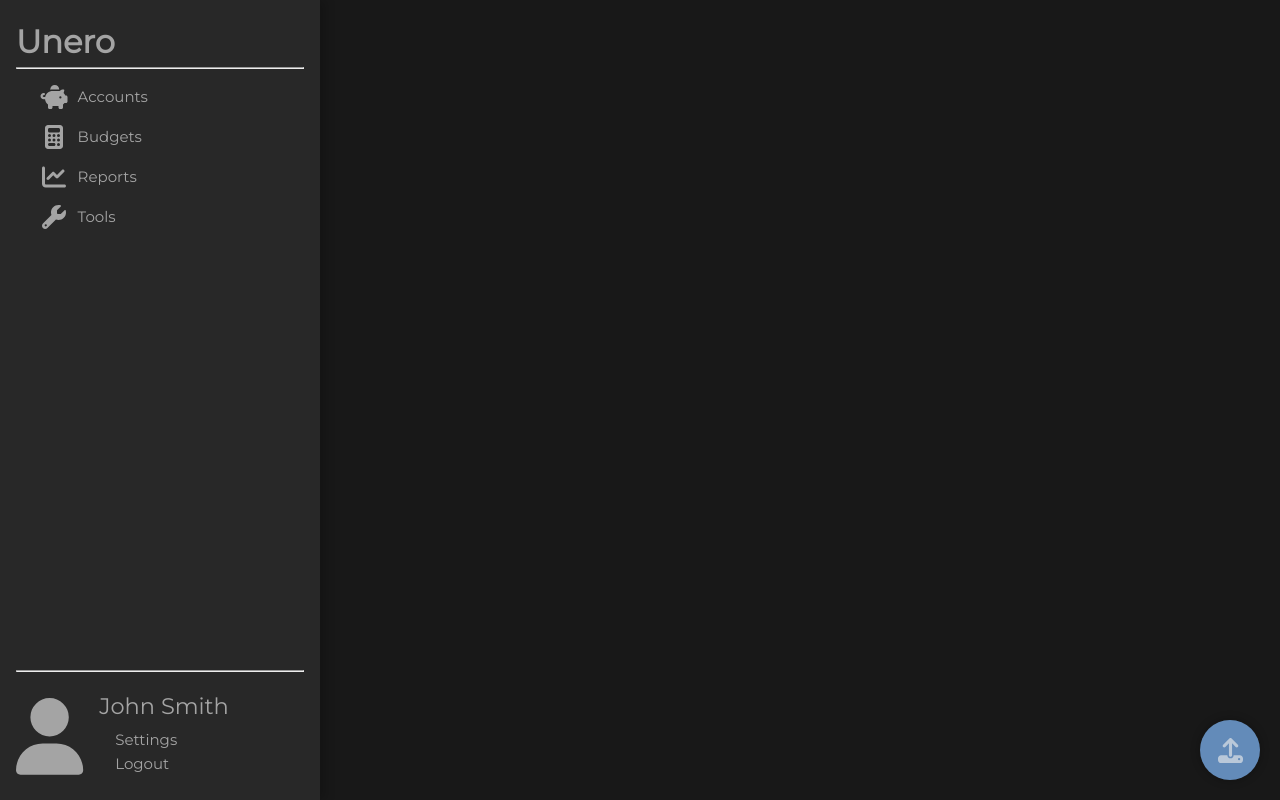
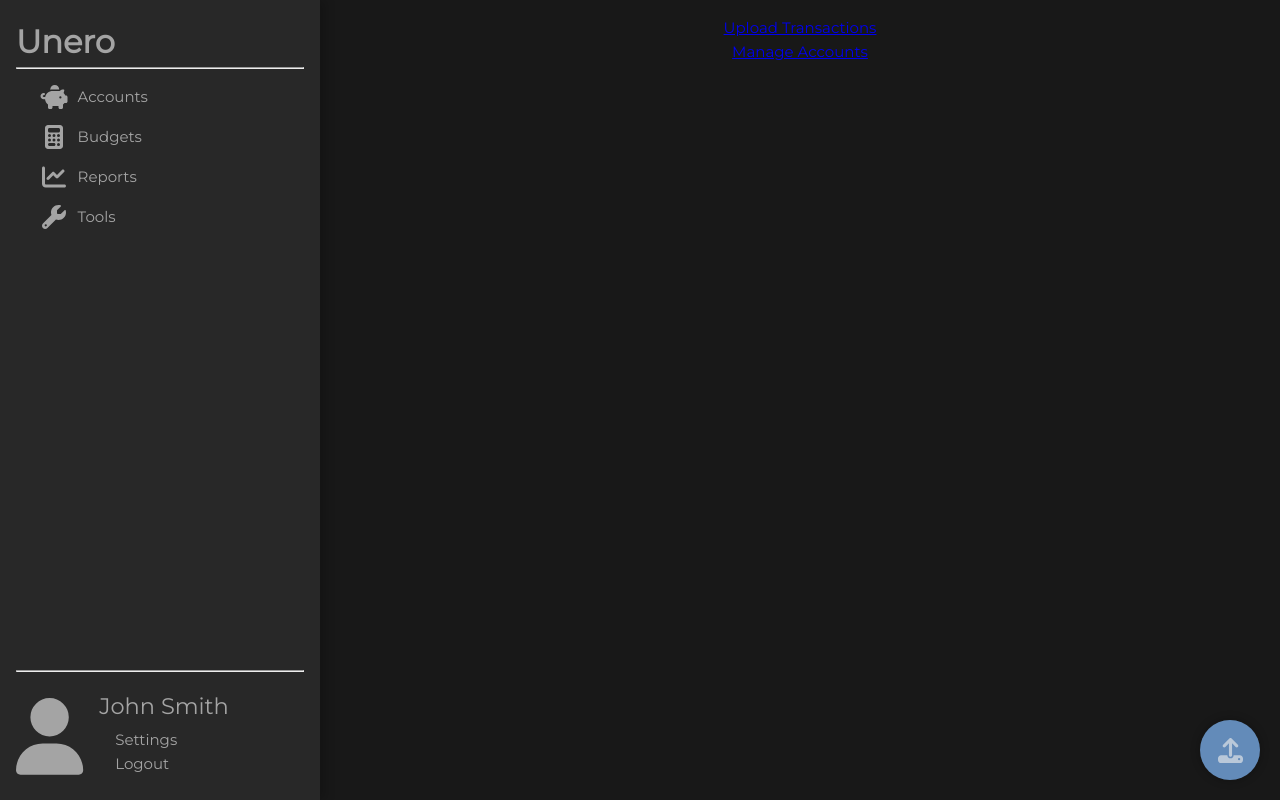
Before and after one commit to pawlh/dime, a Vue app: page /tools/import in a window 1280 px wide. Built offline with nearby package versions, Linux system fonts and the light colour scheme.

Commit message:
initialize tools view

```diff
--- a/src/router/index.ts
+++ b/src/router/index.ts
@@ -3,6 +3,8 @@ import Transactions from '@/views/Transactions.vue'
 import Budgets from "@/views/Budgets.vue";
 import Reports from "@/views/Reports.vue";
 import Tools from "@/views/Tools.vue";
+import Import from "@/views/tools/Import.vue";
+import Accounts from "@/views/tools/Accounts.vue";
 //
 const router = createRouter({
     history: createWebHistory(import.meta.env.BASE_URL),
@@ -23,9 +25,20 @@ const router = createRouter({
             component: Reports
         },
         {
-            path: '/tools',
-            name: 'tools',
-            component: Tools
+            path: '/tools/:tool',
+            component: Tools,
+            children: [
+                {
+                    path: 'import',
+                    name: 'import',
+                    component: Import
+                },
+                {
+                    path: 'accounts',
+                    name: 'accounts',
+                    component: Accounts
+                }
+            ]
         }
     ]
 })
--- a/src/views/Tools.vue
+++ b/src/views/Tools.vue
@@ -2,9 +2,19 @@
 </script>
 
 <template>
-
+  <div class="tools">
+    <div class="options">
+      <router-link to="/tools/upload">Upload Transactions</router-link>
+      <router-link to="/tools/accounts">Manage Accounts</router-link>
+    </div>
+  </div>
 </template>
 
-<style scoped>
+<style lang="less" scoped>
+.options {
+  display: flex;
+  flex-direction: column;
+  align-items: center;
+}
 
 </style>
--- /dev/null
+++ b/src/views/tools/Accounts.vue
@@ -0,0 +1,13 @@
+<template>
+
+</template>
+
+<script>
+export default {
+  name: "Accounts"
+}
+</script>
+
+<style scoped>
+
+</style>
--- /dev/null
+++ b/src/views/tools/Import.vue
@@ -0,0 +1,13 @@
+<template>
+
+</template>
+
+<script>
+export default {
+  name: "Import"
+}
+</script>
+
+<style scoped>
+
+</style>
```
